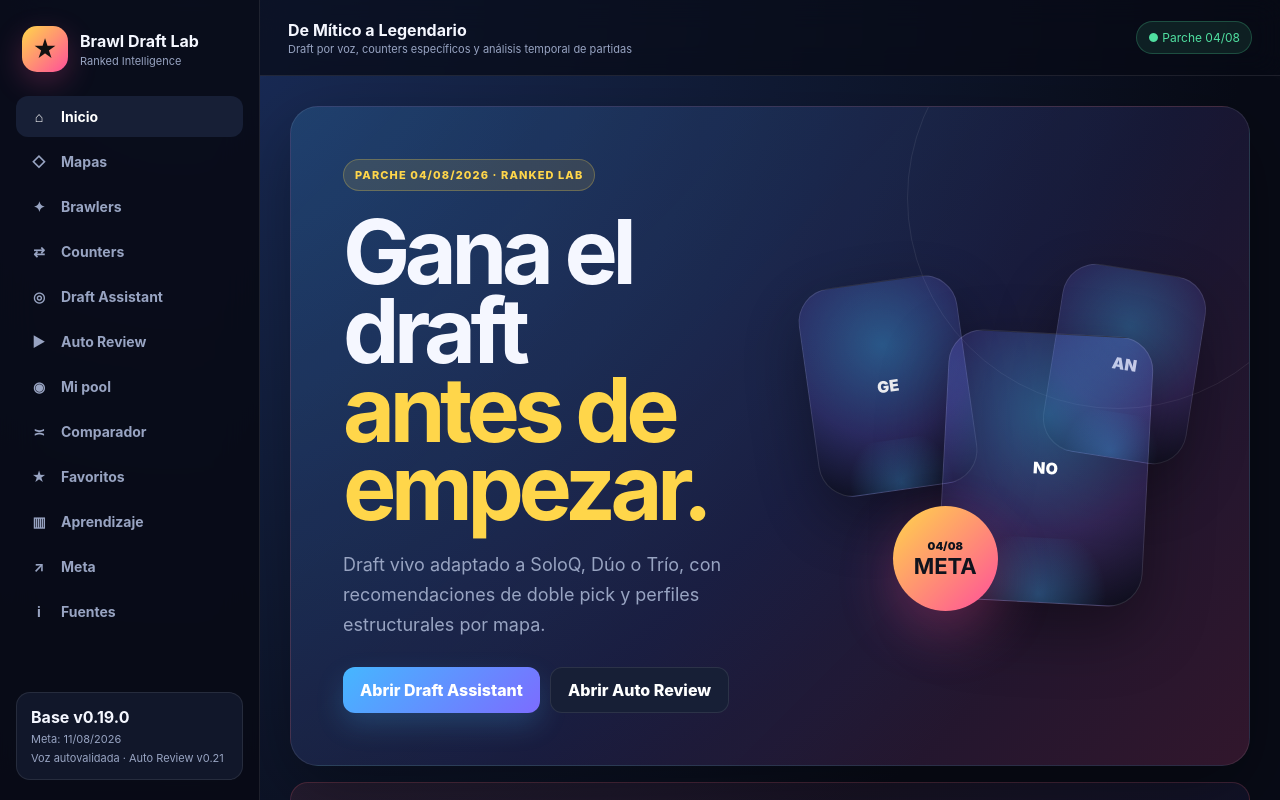
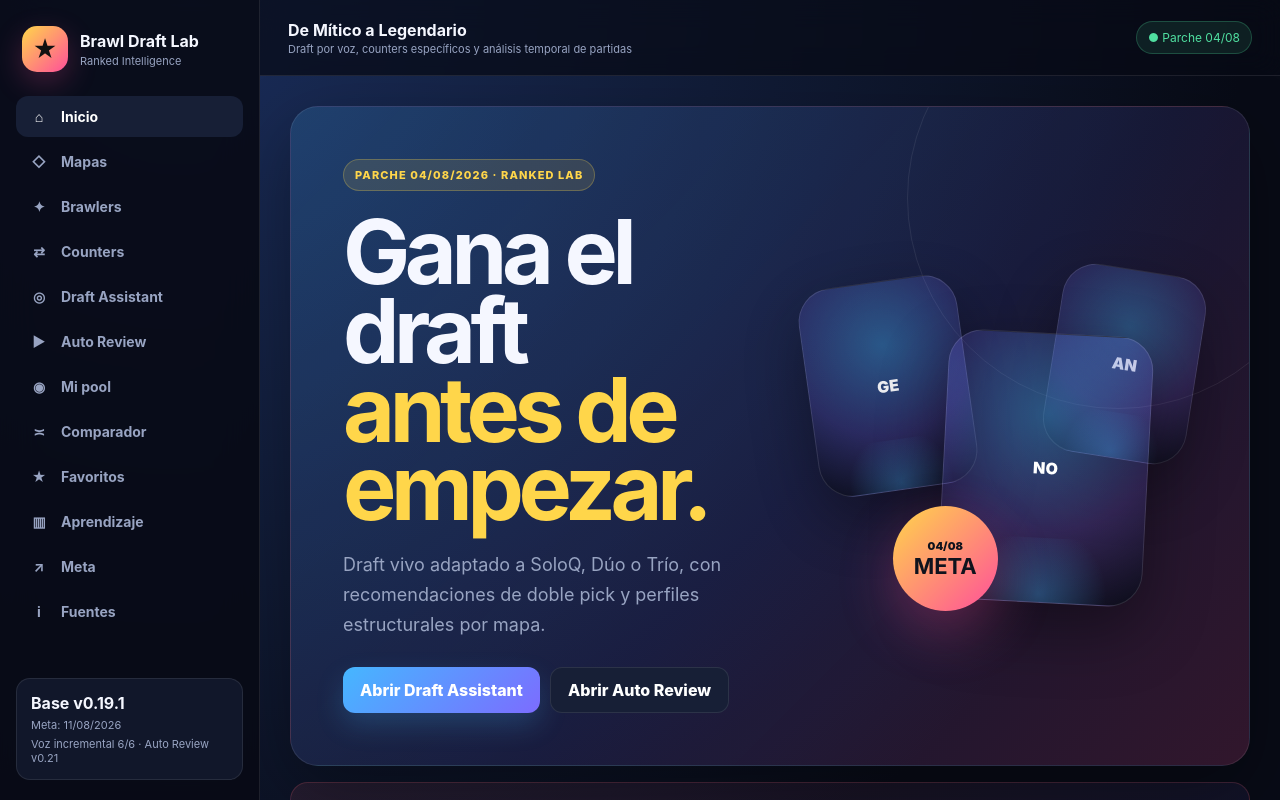
Before and after one commit to Raixerx1/Brawl-Stars-Lab-, a Next.js app: page / in a window 1280 px wide. Shown: the top 800 px of the page. Built offline with nearby package versions, Linux system fonts and the light colour scheme; no server answers.

Commit message:
Mostrar base v0.19.1 de voz incremental

```diff
--- a/src/components/AppShell.tsx
+++ b/src/components/AppShell.tsx
@@ -26,7 +26,7 @@ export default function AppShell({ children }: { children: ReactNode }) {
     <aside className={`sidebar ${open ? "open" : ""}`}>
       <div className="brand"><div className="brand-mark">★</div><div><strong>Brawl Draft Lab</strong><small>Ranked Intelligence</small></div></div>
       <nav>{nav.map(([href, label, icon]) => <Link key={href} className={path === href || (href !== "/" && path.startsWith(href)) ? "active" : ""} href={href} onClick={() => setOpen(false)}><span>{icon}</span>{label}</Link>)}</nav>
-      <div className="sidebar-note"><b>Base v0.19.0</b><span>Meta: 11/08/2026</span><span>Voz autovalidada · Auto Review v0.21</span></div>
+      <div className="sidebar-note"><b>Base v0.19.1</b><span>Meta: 11/08/2026</span><span>Voz incremental 6/6 · Auto Review v0.21</span></div>
     </aside>
     <main>
       <header className="topbar">
```
